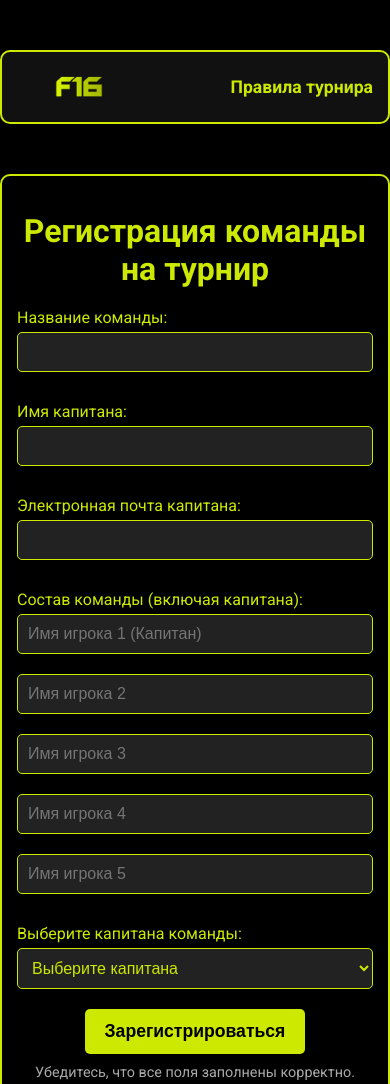
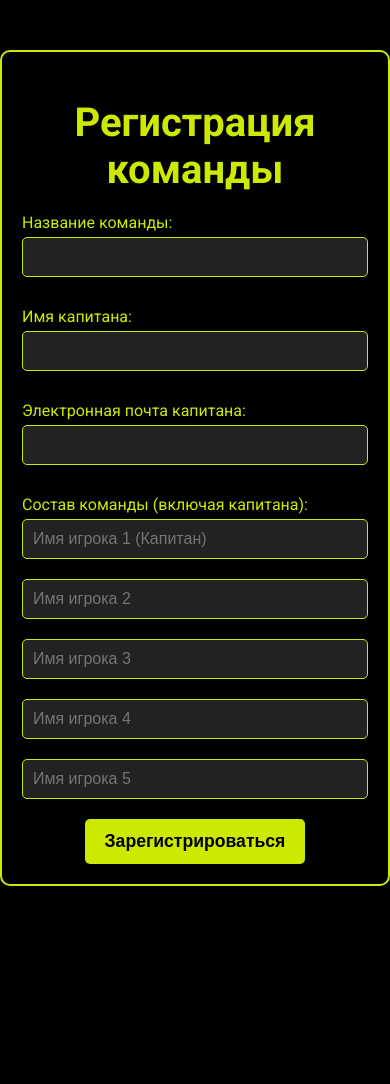
Before and after one commit to padash00/f16arena, a plain HTML site: page index.html in a window 390 px wide. Shown: the top 1084 px of the page. After the commit the page ends 936 px from the top, so only its background shows below. Drawn offline with Linux system fonts and the light colour scheme.

Commit message:
index.html

```diff
--- a/index.html
+++ b/index.html
@@ -3,7 +3,7 @@
 <head>
     <meta charset="UTF-8">
     <meta name="viewport" content="width=device-width, initial-scale=1.0">
-    <title>Регистрация команд на турнир</title>
+    <title>Регистрация команды</title>
     <link href="https://fonts.googleapis.com/css2?family=Roboto:wght@400;700&display=swap" rel="stylesheet">
     <style>
         body {
@@ -12,33 +12,6 @@
             font-family: 'Roboto', Arial, sans-serif;
             margin: 0;
             padding: 0;
-        }
-        .header {
-            background-color: #111;
-            padding: 20px;
-            margin: 50px auto 0 auto;
-            max-width: 600px;
-            border: 2px solid #cde901;
-            border-radius: 10px;
-            box-shadow: 0 8px 15px rgba(0, 0, 0, 0.5);
-            display: flex;
-            align-items: center;
-            justify-content: space-between;
-        }
-        .header img {
-            max-height: 50px;
-            width: auto;
-            display: block;
-        }
-        .header a {
-            color: #cde901;
-            text-decoration: none;
-            font-weight: bold;
-            font-size: 1.1em;
-            margin-left: 20px;
-        }
-        .header a:hover {
-            color: #aacc00;
         }
         .container {
             max-width: 600px;
@@ -95,61 +68,30 @@
             color: #aaa;
             margin-top: 10px;
         }
-        @media (max-width: 600px) {
-            h1 {
-                font-size: 2em;
-            }
-            .container {
-                padding: 15px;
-            }
-            .header {
-                padding: 15px;
-            }
-            .header img {
-                max-height: 40px;
-            }
-        }
     </style>
 </head>
 <body>
-    <div class="header">
-        <img src="images/logo.png" alt="Логотип организации" loading="lazy">
-        <nav>
-            <a href="pravila.html">Правила турнира</a>
-        </nav>
-    </div>
     <div class="container">
-        <h1>Регистрация команды на турнир</h1>
-        <form>
+        <h1>Регистрация команды</h1>
+        <form action="https://formspree.io/f/xwpkqqag" method="POST">
             <label for="team-name">Название команды:</label>
-            <input type="text" id="team-name" name="team-name" required maxlength="50">
+            <input type="text" id="team-name" name="team_name" required maxlength="50">
 
             <label for="captain-name">Имя капитана:</label>
-            <input type="text" id="captain-name" name="captain-name" required maxlength="50">
+            <input type="text" id="captain-name" name="captain_name" required maxlength="50">
 
             <label for="email">Электронная почта капитана:</label>
             <input type="email" id="email" name="email" required>
 
             <label>Состав команды (включая капитана):</label>
-            <input type="text" id="player-1" name="player-1" placeholder="Имя игрока 1 (Капитан)" required>
-            <input type="text" id="player-2" name="player-2" placeholder="Имя игрока 2" required>
-            <input type="text" id="player-3" name="player-3" placeholder="Имя игрока 3" required>
-            <input type="text" id="player-4" name="player-4" placeholder="Имя игрока 4" required>
-            <input type="text" id="player-5" name="player-5" placeholder="Имя игрока 5" required>
-
-            <label for="captain-select">Выберите капитана команды:</label>
-            <select id="captain-select" name="captain-select" required>
-                <option value="">Выберите капитана</option>
-                <option value="player-1">Игрок 1</option>
-                <option value="player-2">Игрок 2</option>
-                <option value="player-3">Игрок 3</option>
-                <option value="player-4">Игрок 4</option>
-                <option value="player-5">Игрок 5</option>
-            </select>
+            <input type="text" id="player-1" name="player_1" placeholder="Имя игрока 1 (Капитан)" required>
+            <input type="text" id="player-2" name="player_2" placeholder="Имя игрока 2" required>
+            <input type="text" id="player-3" name="player_3" placeholder="Имя игрока 3" required>
+            <input type="text" id="player-4" name="player_4" placeholder="Имя игрока 4" required>
+            <input type="text" id="player-5" name="player_5" placeholder="Имя игрока 5" required>
 
             <input type="submit" value="Зарегистрироваться">
         </form>
-        <div class="info">Убедитесь, что все поля заполнены корректно.</div>
     </div>
 </body>
 </html>
```
